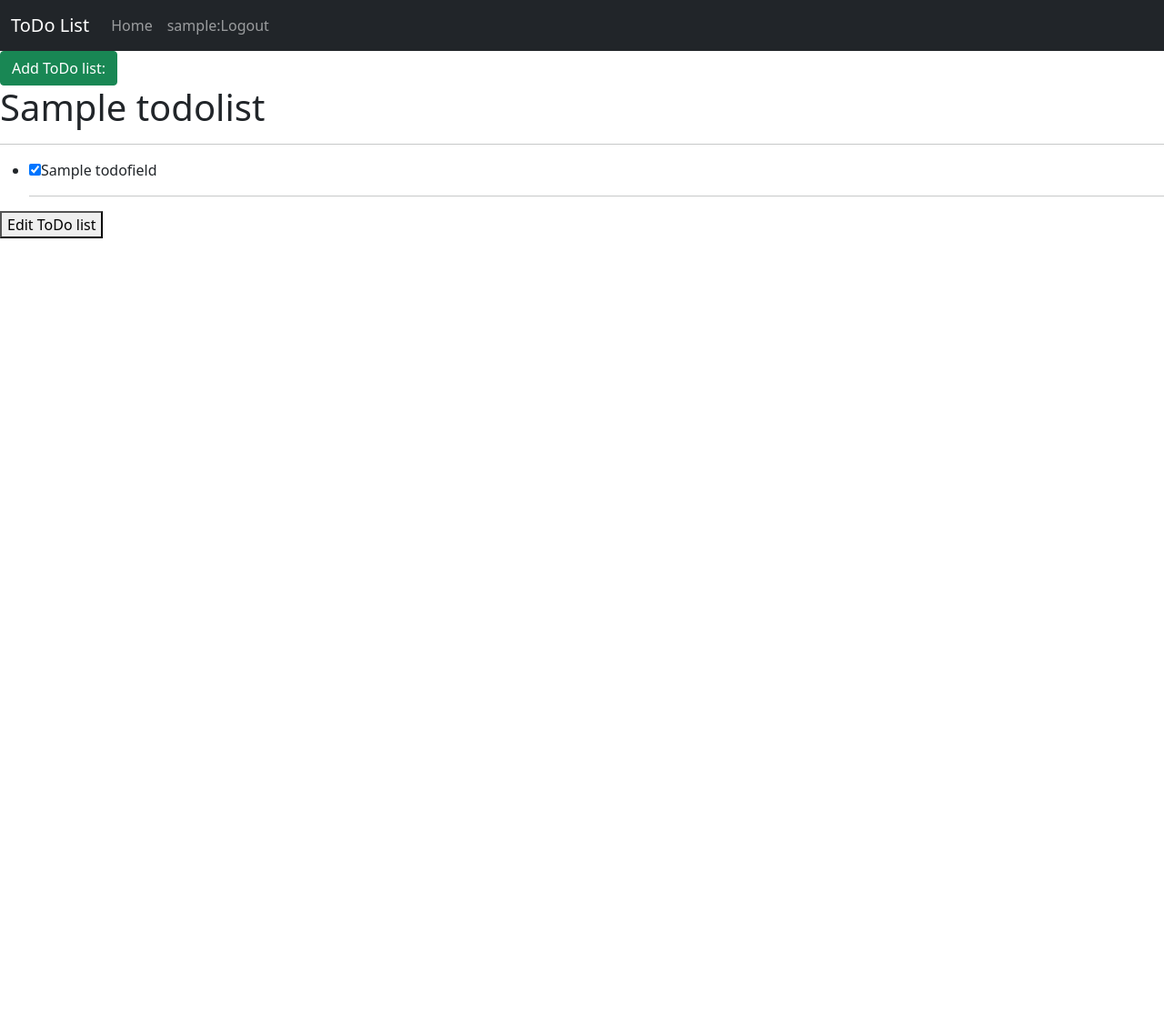
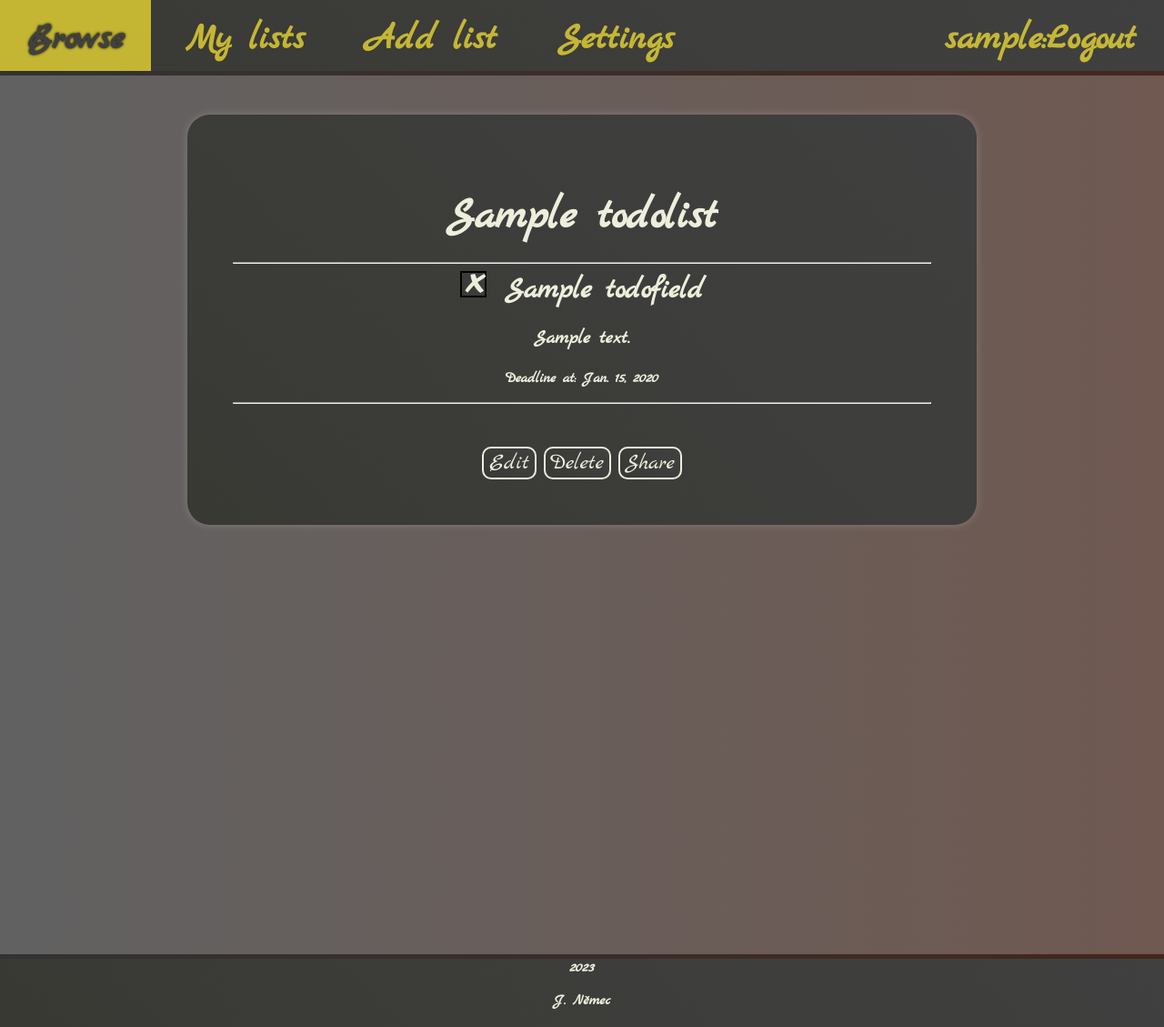
Before and after one commit to jnemec91/django-todo, a Django app: page / in a window 1280 px wide. Shown: the whole page at 91% size. Before the commit the page ends 262 px from the top, so only its background shows below. Run offline with Django 4.2, Linux system fonts and the light colour scheme; a user stored in the database is signed in; tables that the repository leaves empty hold one stand-in row (values such as "Sample post").

Commit message:
Edit page templates. Split pages to more smaller files. Add new templates for login, signup, settings, message, list of todo lists, create todo list, edit todo list, detail of todo list. Edit base.html, index.html, footer.html, navbar.html.

```diff
--- a/todo_list/templates/todo_list/base.html
+++ b/todo_list/templates/todo_list/base.html
@@ -9,11 +9,21 @@
     <link rel="preconnect" href="https://fonts.gstatic.com" crossorigin>
     <link href="https://fonts.googleapis.com/css2?family=Bebas+Neue&family=Marck+Script&display=swap" rel="stylesheet">
 
-    <!-- Bootstrap 5 CDN -->
-    <link href="https://cdn.jsdelivr.net/npm/bootstrap@5.0.2/dist/css/bootstrap.min.css" rel="stylesheet" integrity="sha384-EVSTQN3/azprG1Anm3QDgpJLIm9Nao0Yz1ztcQTwFspd3yD65VohhpuuCOmLASjC" crossorigin="anonymous">
-    <script src="https://cdn.jsdelivr.net/npm/bootstrap@5.0.2/dist/js/bootstrap.bundle.min.js" integrity="sha384-MrcW6ZMFYlzcLA8Nl+NtUVF0sA7MsXsP1UyJoMp4YLEuNSfAP+JcXn/tWtIaxVXM" crossorigin="anonymous"></script>
 
-    <link rel="stylesheet" href="{% static 'todo_list/main.css' %}">
+    {% if user.useroptions.dark_mode == True %}
+        <link rel="stylesheet" href="{% static 'todo_list/css/dark.css' %}">
+    {% else %}
+        <link rel="stylesheet" href="{% static 'todo_list/css/light.css' %}">
+    {% endif %}
+
+
+    <link rel="stylesheet" href="{% static 'todo_list/css/main.css' %}">
+    <link rel="stylesheet" href="{% static 'todo_list/css/navbar.css' %}">
+    <link rel="stylesheet" href="{% static 'todo_list/css/table.css' %}">
+    <link rel="stylesheet" href="{% static 'todo_list/css/share-modal.css' %}">
+    <link rel="stylesheet" href="{% static 'todo_list/css/footer.css' %}">
+    <link rel="stylesheet" href="{% static 'todo_list/css/checkbox.css' %}">
+
     <title>Todo List</title>
 </head>
 <body>
--- a/todo_list/templates/todo_list/footer.html
+++ b/todo_list/templates/todo_list/footer.html
@@ -0,0 +1,9 @@
+<div class="footer-wrap">
+    <div class="footer">
+        <div>
+            <p>2023</p>
+            <p>J. Němec</p>
+        </div>
+
+    </div>
+</div>
--- a/todo_list/templates/todo_list/index.html
+++ b/todo_list/templates/todo_list/index.html
@@ -1,31 +1,87 @@
 {% extends 'todo_list/base.html' %}
+{% load todo_list_tags %}
+{% load static %}
 
 {% block page_content %}
+
     {% if user.is_authenticated %}
+    {% csrf_token %}
+
     <div class="page-container">
-        <div class="page-top">
-            <button class="btn btn-success">Add ToDo list:</button>
+        {% if todo_lists|is_empty > 1 %}
+        <div class="next-wrap">
+            <button id="next"> &raquo </button>
         </div>
-        <div class="lists-page">
-            {% for item in todo_lists %}
-            <div class="sticker">
-                <h1>{{item.name}}</h1>
-                <hr>
-                <ul>
-                    {% for field in item.fields %}
-                    <li><input type="checkbox" name="field_{{ forloop.counter }}" id="field_{{ forloop.counter }}" {% if field.checked %}checked{% endif %}>{{field.name}}</li>
+        <div class="back-wrap">
+            <button id="back"> &laquo </button>
+        </div>
+        {% endif %}
+        <div id="share-modal-wrap">
+            {% for todo_list in todo_lists %}
+                <div class="share-modal" id="modal_{{todo_list.id}}">
+                    <div class="modal-header">
+                        <h2>Share list</h2>
+                    </div>
+                    <div class="modal-body">
+                        <p>Share this list with your friends:</p>
+                        <input type="text" value="{{request.scheme}}://{{request.get_host}}{% url 'todo_list_app:list_details' todo_list_hash=todo_list.hash %}" id="share-link_{{todo_list.id}}" readonly>
+                        <button class="sticker-button" onclick="copyToClipboard('share-link_{{todo_list.id}}')">Copy</button><br>
+                        <button class="sticker-button" onclick="hideShareModal('modal_{{todo_list.id}}')">Close</button>
+                    </div>
+                </div>
+            {% endfor %}
+            </div>
+        <div id="carousel-wrap">
+            {% if todo_lists|is_empty == False %}
+            <div class="slide">
+                <div class="sticker">
+                    <h1  class="sticker-heading">Add new ToDo list</h1>
                     <hr>
-                    {% endfor %}
-                </ul>
-                <button class="sticker-button">Edit ToDo list</button>
+                    <form action="{% url 'todo_list_app:create_todo_list' %}" method="get">
+                    <button class="sticker-button" type="submit">Add</button>
+                </div>
+            </div>
+            {% endif %}
+
+            {% for todo_list in todo_lists %}
+            <div class="slide">
+                <div class="sticker" id="sticker_{{todo_list.id}}">
+                    <h1 class="sticker-heading">{{todo_list.name}}</h1>
+                    <hr>
+                    <ul>
+                        {% for field in todo_list.fields %}
+
+                        <li>
+                            <label class="checkbox-label" for="field_{{ field.id }}">
+                                <input type="checkbox" onclick="check_task('{% url 'todo_list_app:check_task' todo_field_id=field.id %}')" name="field_{{ field.id }}" id="field_{{ field.id }}" {% if field.checked %}checked{% endif %} hidden>
+                                <span class="mark"></span>
+                            </label>
+                            {{field.name}}
+                        </li>
+                    <p style="font-size:1.3em;">{{ field.text }}</p>
+                        <p>Deadline at: {{ field.deadline_at|is_null_or_false }}</p>
+                        <hr>
+                        {% endfor %}
+                    </ul>
+                    <form action="{% url 'todo_list_app:edit_todo_list' todo_list_id=todo_list.id  %}" method="get" class="sticker-form">
+                        <button class="sticker-button" type="submit">Edit</button>
+                    </form>
+                    <form action="{% url 'todo_list_app:delete_todo_list' todo_list_id=todo_list.id %}" method="post" class="sticker-form">
+                        {% csrf_token %}
+                        <button class="sticker-button" type="submit">Delete</button>
+                    </form>
+
+                    <button class="sticker-button" type="submit" onclick="showShareModal('modal_{{todo_list.id}}')">Share</button>
+
+                </div>
             </div>
             {% endfor %}
 
-        </div>
-
+        <script src="{% static 'todo_list/js/share.js' %}"></script>
+        <script src="{% static 'todo_list/js/slide.js' %}"></script>
+        <script src="{% static 'todo_list/js/check.js' %}"></script>
 
     </div>
-    {% else %}
-    <h1>Hi there!</h1>
+
     {% endif %}
 {% endblock %}
--- a/todo_list/templates/todo_list/navbar.html
+++ b/todo_list/templates/todo_list/navbar.html
@@ -1,20 +1,20 @@
+<div class="navbar-wrap">
+    <nav class="navbar">
+        <ul>
+            <li>
 
-<nav class="navbar navbar-expand-lg navbar-dark bg-dark">
-    <div class="container-fluid">
-        <a class="navbar-brand" href="{% url 'todo_list_app:index' %}">ToDo List</a>
-        <button class="navbar-toggler" type="button" data-bs-toggle="collapse" data-bs-target="#navbarNavAltMarkup"
-         aria-controls="navbarNavAltMarkup" aria-expanded="false" aria-label="Toggle navigation">
-            <span class="navbar-toggler-icon"></span>
-         </button>
-        <div class="collapse navbar-collapse" id="navbarNavAltMarkup">
-            <div class="navbar-nav">
-                <a class="nav-link" aria-current="page" href="{% url 'todo_list_app:index' %}">Home</a>
                 {% if user.is_authenticated %}
-                <a class="nav-link" aria-current="page" href="{% url 'todo_list_app:logout' %}">{{user.username}}:Logout</a>
+                <a class="nav"  href="{% url 'todo_list_app:index' %}">Browse</a>
+                <a class="nav" href="{% url 'todo_list_app:list_of_todo_lists' %}">My lists</a>
+
+                <a class="nav" href="{% url 'todo_list_app:create_todo_list' %}">Add list</a>
+                <a class="nav" aria-current="page" href="{% url 'todo_list_app:settings' %}">Settings</a>
+                <a class="nav nav-right"  href="{% url 'todo_list_app:logout' %}">{{user.username}}:Logout</a>
                 {% else %}
-                <a class="nav-link" aria-current="page" href="{% url 'todo_list_app:login' %}">Login</a>
+                <h1 class="nav">Online ToDo list</h1>
+                <a class="nav-right" aria-current="page" href="{% url 'todo_list_app:login' %}">Log in</a>
                 {% endif %}
-            </div>
-        </div>
-    </div>
-</nav>
+            </li>
+        </ul>
+    </nav>
+</div>
```
Also changed, not shown: todo_list/templates/todo_list/create_todo_list.html (added, +32 -0 lines), todo_list/templates/todo_list/detail.html (added, +49 -0 lines), todo_list/templates/todo_list/edit_todo_list.html (added, +36 -0 lines), todo_list/templates/todo_list/list_of_todo_lists.html (added, +48 -0 lines), todo_list/templates/todo_list/login.html (+7 -11 lines), todo_list/templates/todo_list/message.html (added, +8 -0 lines), todo_list/templates/todo_list/settings.html (added, +72 -0 lines), todo_list/templates/todo_list/signup.html (added, +33 -0 lines).
